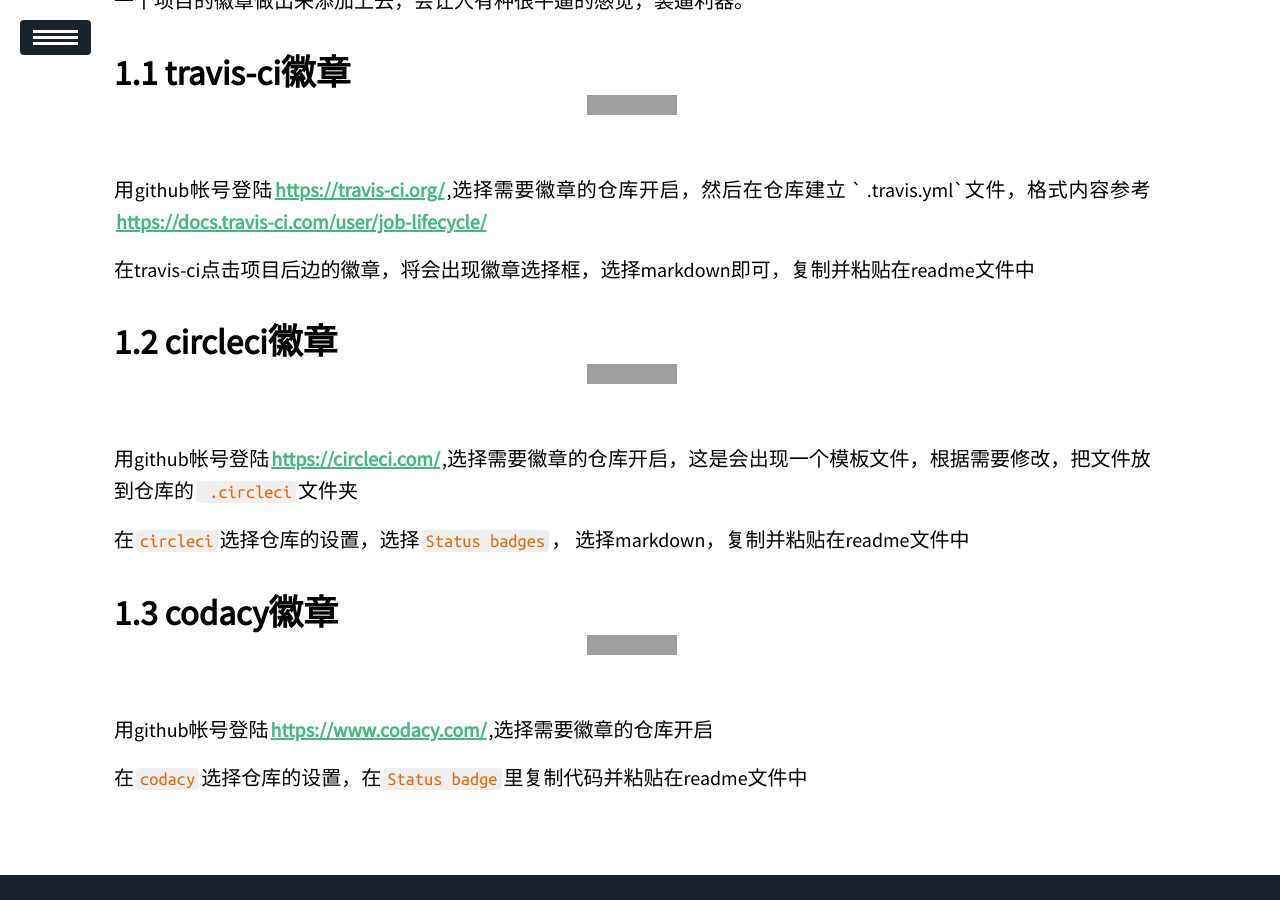
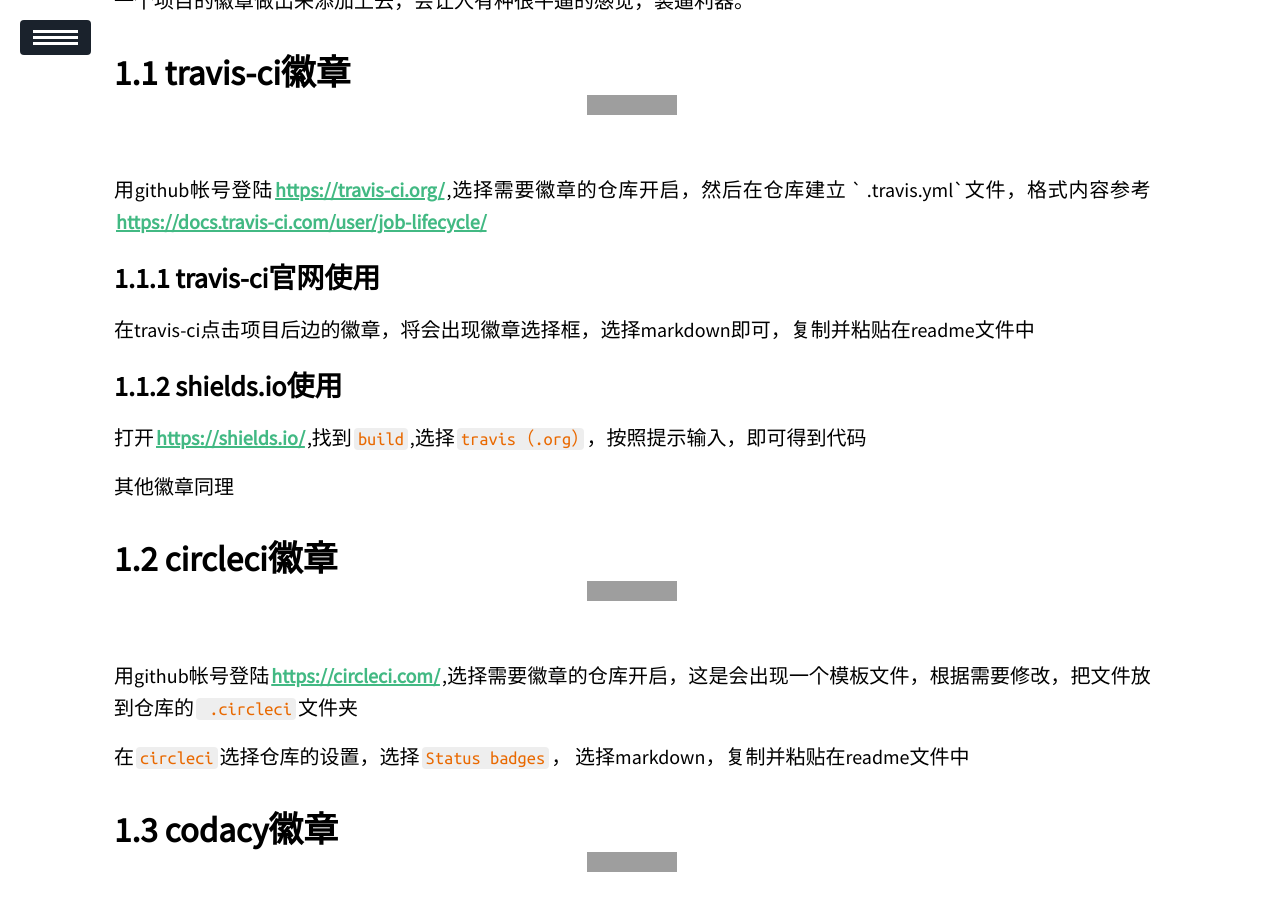
Before and after one commit to ZhaoYandong00/zhaoyandong00.github.io, a Jekyll site: the page built from _posts/2020-04-04-md-logo.md, in a window 1280 px wide and 900 px high, scrolled down 423 px. Built offline with Jekyll 4.4.1, drawn with Linux system fonts in a browser that asks for light colours; comment, search, counter and statistics services are not loaded; grey boxes are pictures that could not be loaded.

Commit message:
shields.io

```diff
--- a/_posts/2020-04-04-md-logo.md
+++ b/_posts/2020-04-04-md-logo.md
@@ -5,19 +5,24 @@
 ---
 # 徽章
 一个项目的徽章做出来添加上去，会让人有种很牛逼的感觉，装逼利器。
-## travis-ci徽章 [![Build Status](https://travis-ci.org/ZhaoYandong00/zhaoyandong00.github.io.svg?branch=master)](https://travis-ci.org/ZhaoYandong00/zhaoyandong00.github.io)
+## travis-ci徽章[![Build Status](https://travis-ci.org/ZhaoYandong00/zhaoyandong00.github.io.svg?branch=master)](https://travis-ci.org/ZhaoYandong00/zhaoyandong00.github.io)
 
 用github帐号登陆<https://travis-ci.org/>,选择需要徽章的仓库开启，然后在仓库建立 ` .travis.yml`文件，格式内容参考<https://docs.travis-ci.com/user/job-lifecycle/>
 
+### travis-ci官网使用
 在travis-ci点击项目后边的徽章，将会出现徽章选择框，选择markdown即可，复制并粘贴在readme文件中
+### shields.io使用
+打开<https://shields.io/>,找到`build`,选择`travis（.org）`，按照提示输入，即可得到代码
 
-## circleci徽章 [![CircleCI](https://circleci.com/gh/ZhaoYandong00/zhaoyandong00.github.io/tree/master.svg?style=svg)](https://circleci.com/gh/ZhaoYandong00/zhaoyandong00.github.io/tree/master)
+其他徽章同理
+
+## circleci徽章[![CircleCI](https://circleci.com/gh/ZhaoYandong00/zhaoyandong00.github.io/tree/master.svg?style=svg)](https://circleci.com/gh/ZhaoYandong00/zhaoyandong00.github.io/tree/master)
 
 用github帐号登陆<https://circleci.com/>,选择需要徽章的仓库开启，这是会出现一个模板文件，根据需要修改，把文件放到仓库的` .circleci`文件夹
 
 在`circleci`选择仓库的设置，选择`Status badges`， 选择markdown，复制并粘贴在readme文件中
 
-## codacy徽章 [![Codacy Badge](https://api.codacy.com/project/badge/Grade/e191ed805f84473e9c1622ab009a5441)](https://www.codacy.com/manual/ZhaoYandong00/zhaoyandong00.github.io?utm_source=github.com&amp;utm_medium=referral&amp;utm_content=ZhaoYandong00/zhaoyandong00.github.io&amp;utm_campaign=Badge_Grade)
+## codacy徽章[![Codacy Badge](https://api.codacy.com/project/badge/Grade/e191ed805f84473e9c1622ab009a5441)](https://www.codacy.com/manual/ZhaoYandong00/zhaoyandong00.github.io?utm_source=github.com&amp;utm_medium=referral&amp;utm_content=ZhaoYandong00/zhaoyandong00.github.io&amp;utm_campaign=Badge_Grade)
 
 用github帐号登陆<https://www.codacy.com/>,选择需要徽章的仓库开启
 
```
